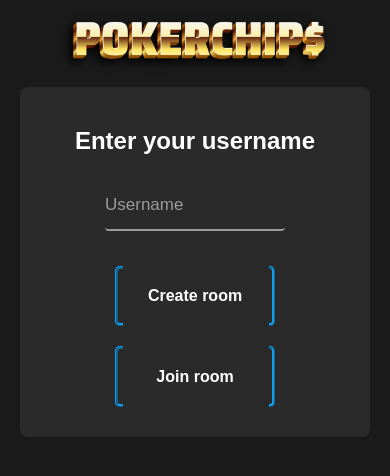
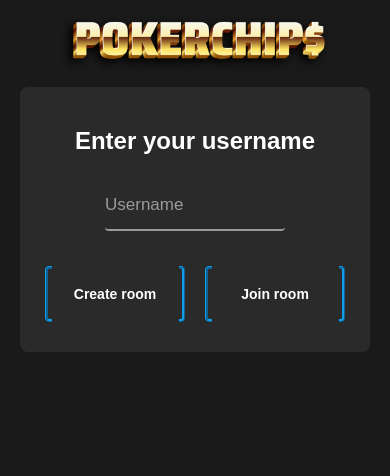
Before and after one commit to w3rr0/poker-chips-api, a React (Vite) app in the folder front/: page / in a window 390 px wide. Shown: the top 476 px of the page. Built offline with nearby package versions, Linux system fonts and the light colour scheme.

Commit message:
smaller main button on mobile

```diff
--- a/front/src/components/Button.jsx
+++ b/front/src/components/Button.jsx
@@ -13,10 +13,17 @@
 }
 
 const StyledWrapper = styled.div`
+
+  @media (max-width: 500px) {
+      button {
+          font-size: 14px !important;
+      }
+  }
+
   button {
     width: 10em;
     position: relative;
-    height: 3.8em;
+    height: 4em;
     border: 3px ridge #149CEA;
     outline: none;
     background-color: transparent;
```
